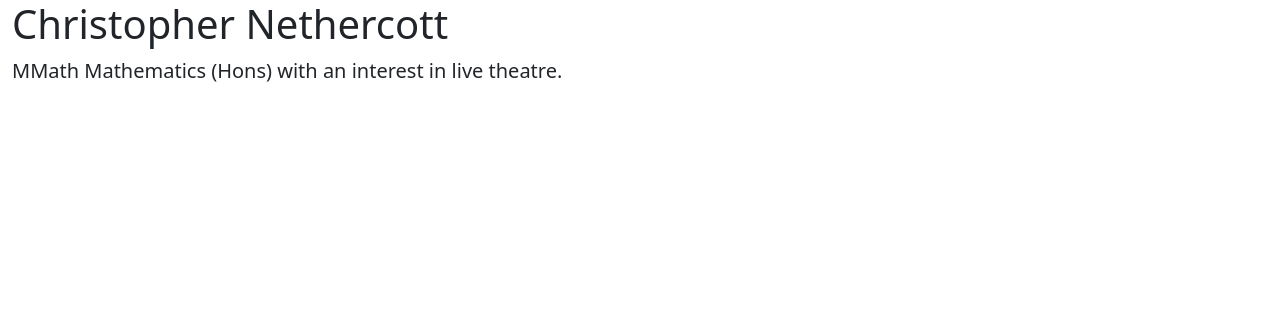
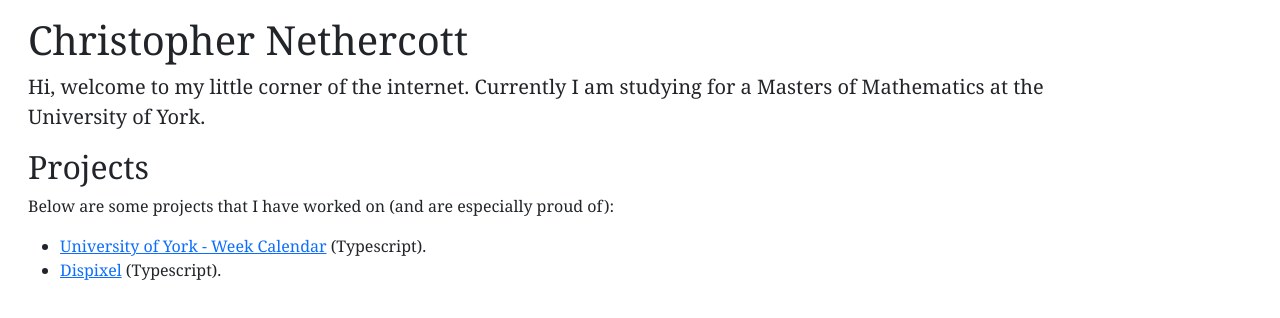
Before and after one commit to chriscn/website, a plain HTML site: page index.html in a window 1280 px wide. Drawn offline with nearby package versions, Linux system fonts and the light colour scheme.

Commit message:
feat: update to custom font

```diff
--- /dev/null
+++ b/custom.css
@@ -0,0 +1,3 @@
+* {
+    font-family: "Charter", "Georgia", "Times New Roman", serif;
+}
--- a/index.html
+++ b/index.html
@@ -7,14 +7,22 @@
 
 		<!-- Bootstrap CSS -->
 		<link href="https://cdn.jsdelivr.net/npm/bootstrap@5.0.2/dist/css/bootstrap.min.css" rel="stylesheet" integrity="sha384-EVSTQN3/azprG1Anm3QDgpJLIm9Nao0Yz1ztcQTwFspd3yD65VohhpuuCOmLASjC" crossorigin="anonymous">
+        <link href="custom.css" rel="stylesheet">
 
-		<title>Hello, world!</title>
+		<title>Christopher Nethercott</title>
 	</head>
 	<body>
-		<div class="container-fluid m-auto">
-			<h1>Christopher Nethercott</h1>
-			<p class="lead">MMath Mathematics (Hons) with an interest in live theatre.</p>
-		</div>
+		<div class="container m-3">
+            <h1>Christopher Nethercott</h1>
+            <p class="lead">Hi, welcome to my little corner of the internet. Currently I am studying for a Masters of Mathematics at the University of York.</p>
+
+            <h2>Projects</h2>
+            <p>Below are some projects that I have worked on (and are especially proud of):</p>
+            <ul class="m-0">
+                <li><a href="https://github.com/chriscn/uoy-week-calendar" target="_blank">University of York - Week Calendar</a> (Typescript).</li>
+                <li><a href="https://github.com/chriscn/Dispixel" target="_blank">Dispixel</a> (Typescript).</li>
+            </ul>
+        </div>
 		<script src="https://cdn.jsdelivr.net/npm/bootstrap@5.0.2/dist/js/bootstrap.bundle.min.js" integrity="sha384-MrcW6ZMFYlzcLA8Nl+NtUVF0sA7MsXsP1UyJoMp4YLEuNSfAP+JcXn/tWtIaxVXM" crossorigin="anonymous"></script>
 	</body>
 </html>
```
